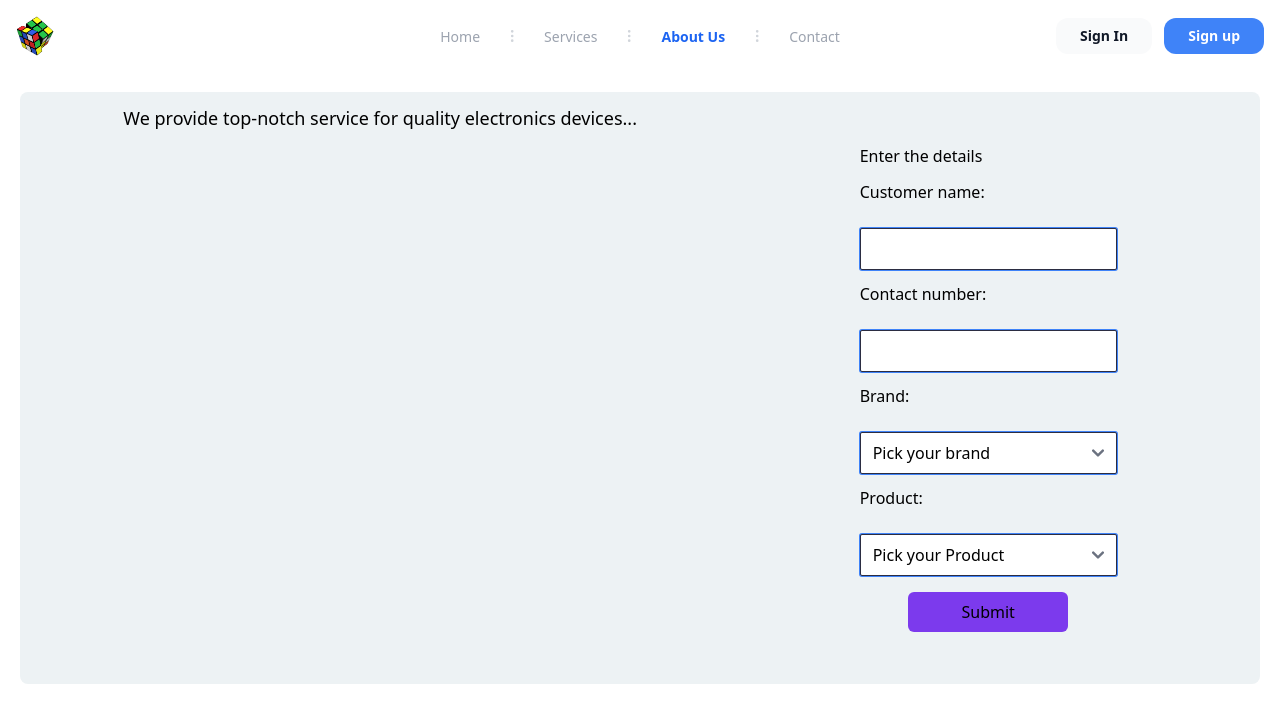
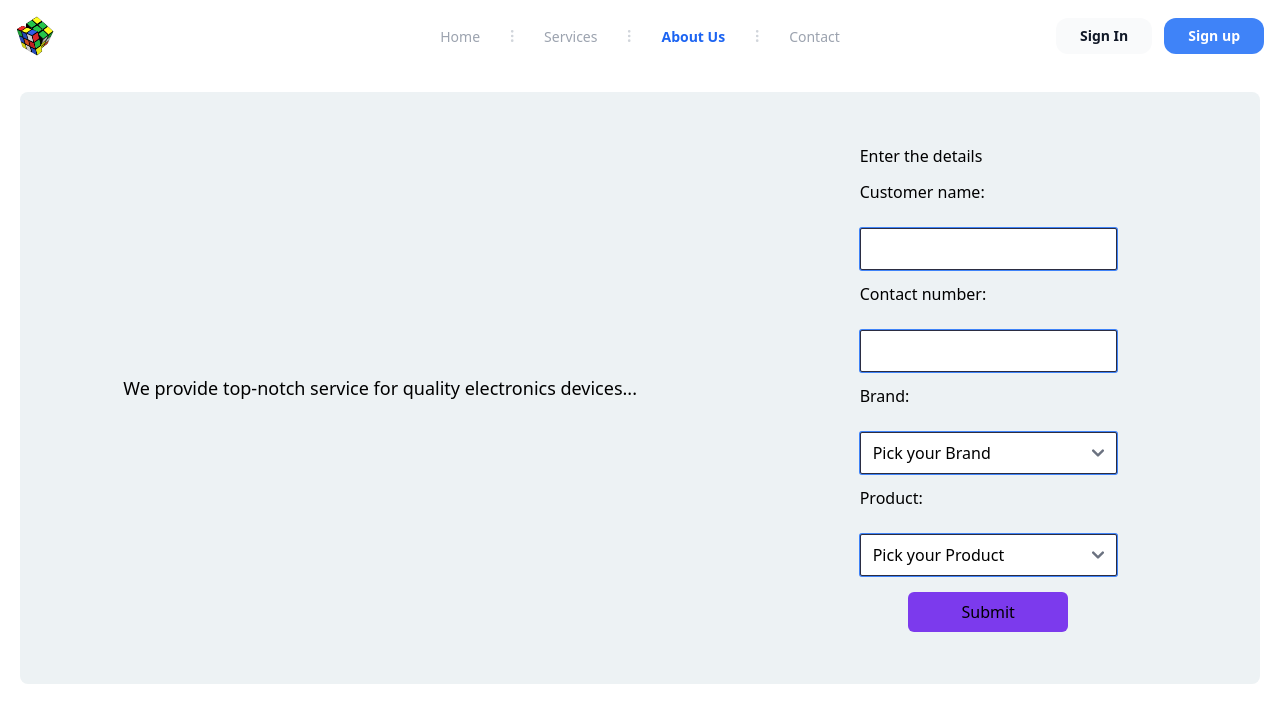
Before and after one commit to MhdMuzammilN/rubik, a React (Create React App) app in the folder client/: page /service in a window 1280 px wide. Shown: the top 722 px of the page. Built offline with nearby package versions, Linux system fonts and the light colour scheme.

Commit message:
for aromal

```diff
--- a/client/src/pages/ServicePage.js
+++ b/client/src/pages/ServicePage.js
@@ -1,4 +1,4 @@
-import { useState } from "react";
+import { useEffect, useState } from "react";
 
 const ServicePage = () => {
   let brands = [
@@ -78,23 +78,33 @@ const ServicePage = () => {
 
   const [customer,setCustomer] = useState('')
   const [phone,setPhone] = useState('')
-  const [brand,setBrand] = useState(null)
-  const [product,setProduct] = useState(null)
+  const [brand,setBrand] = useState('Pick your Brand')
+  const [product,setProduct] = useState('Pick your Product')
+
+  const Submit = (e)=>{
+
   console.log(customer)
   console.log(phone)
   console.log(brand)
   console.log(product)
-  const Submit = (e)=>{
+   //snd api should be written here4
 
+
+  //clearing everything from ui
+    setCustomer('')
+    setPhone('')
+    setBrand('Pick your Brand')
+    setProduct('Pick your Product')
 
 
   }
 
+
   return (
     <div className="flex bg-[#edf2f4] m-5 md:flex-row justify-around max-sm:flex-col p-3 rounded-lg">
-      <div className="relative">
-        <div className="md:text-lg sm:max:text-sm sm:max:text-left inset-0">
-          We provide top-notch service for quality electronics devices...{" "}
+      <div className="flex items-center justify-center">
+        <div className="md:text-lg sm:max:text-sm sm:max:text-left inset-0 ">
+          We provide top-notch service for quality electronics devices...
         </div>
         {/* <div className="md:text-lg sm:max:text-sm sm:max:text-left" >We provide top-notch service for quality electronics devices... </div> */}
       </div>
@@ -135,8 +145,9 @@ const ServicePage = () => {
             name="brand"
             id="brand"
             onChange={(e)=>{setBrand(e.target.value)}}
+            value={brand}
           >
-            <option value="">Pick your brand</option>
+            <option value="">{brand}</option>
             {brands.map((brand) => (
               <option value={brand}>{brand}</option>
             ))}
@@ -148,11 +159,12 @@ const ServicePage = () => {
           <br />
           <select
             className="focus:bg-[#d9d9d9] rounded-sm border-[#2b2d42] ring-1 ring-blue-500"
-            name="produtc"
+            name="product"
             id="product"
             onChange={(e)=>{setProduct(e.target.value)}}
+            value={product}
           >
-            <option value="">Pick your Product</option>
+            <option value="">{product}</option>
             {ProductsUpper.map((product) => (
               <option value={product}>{product}</option>
             ))}
@@ -160,7 +172,7 @@ const ServicePage = () => {
 
           <div className="flex items-center justify-center pt-4 ">
           <button className="bg-violet-600 hover:bg-[#06d6a0] rounded-md border-md flex items-center justify-center w-40 h-10"
-          onClick={Submit()}>Submit</button>
+          onClick={(e)=>Submit(e)}>Submit</button>
 
           </div>
 
```
